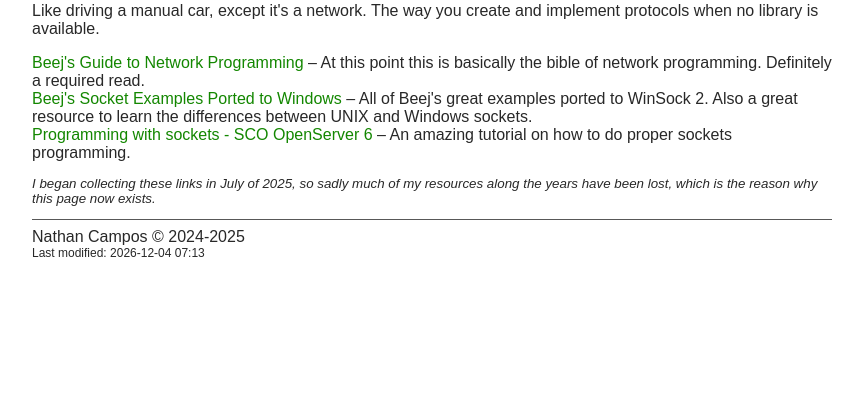
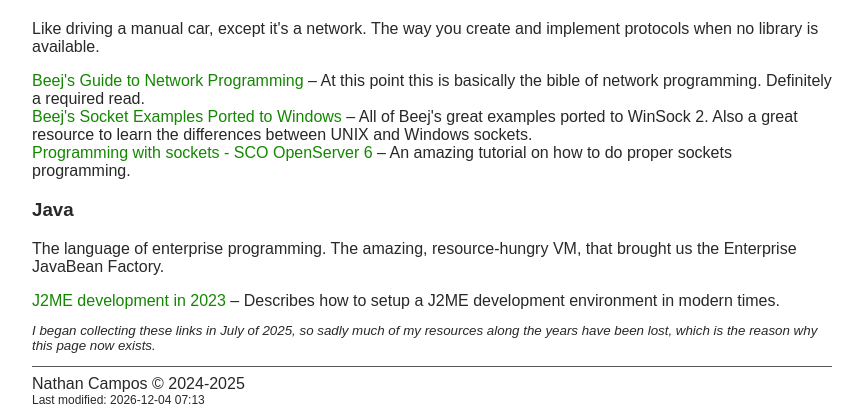
Before and after one commit to nathanpc/website, a PHP site: page /links in a window 1280 px wide. Shown: the part 2801-3218 px from the top of the page, without its empty margins (208-1071 px from the left). Before the commit the page ends 3058 px from the top, so only its background shows below. Run offline with PHP 8.4, Linux system fonts and the light colour scheme.

Commit message:
links: Added some Java resources

```diff
--- a/htdocs/links/index.php
+++ b/htdocs/links/index.php
@@ -51,6 +51,7 @@
 					<li><a href="#prog-cvs">CVS (Concurrent Versions System)</a></li>
 					<li><a href="#prog-docker">Docker</a></li>
 					<li><a href="#prog-sockets">Sockets</a></li>
+					<li><a href="#prog-java">Java</a></li>
 				</ul>
 			</li>
 		</ul>
--- a/htdocs/links/programming.php
+++ b/htdocs/links/programming.php
@@ -90,3 +90,15 @@
 	'http://osr600doc.xinuos.com/en/SDK_netapi/CONTENTS.html#:~:text=Programming%20with%20sockets',
 	'An amazing tutorial on how to do proper sockets programming.'
 ); ?>
+
+<!-- ----------------------------------------------------------------------- -->
+
+<h3 id="prog-java">Java</h3>
+<p>The language of enterprise programming. The amazing, resource-hungry VM, that
+	brought us the Enterprise JavaBean Factory.</p>
+
+<?php link_component(
+	'J2ME development in 2023',
+	'https://microgram.app/blog/001-J2ME-development-in-2023.html',
+	'Describes how to setup a J2ME development environment in modern times.'
+); ?>
```
